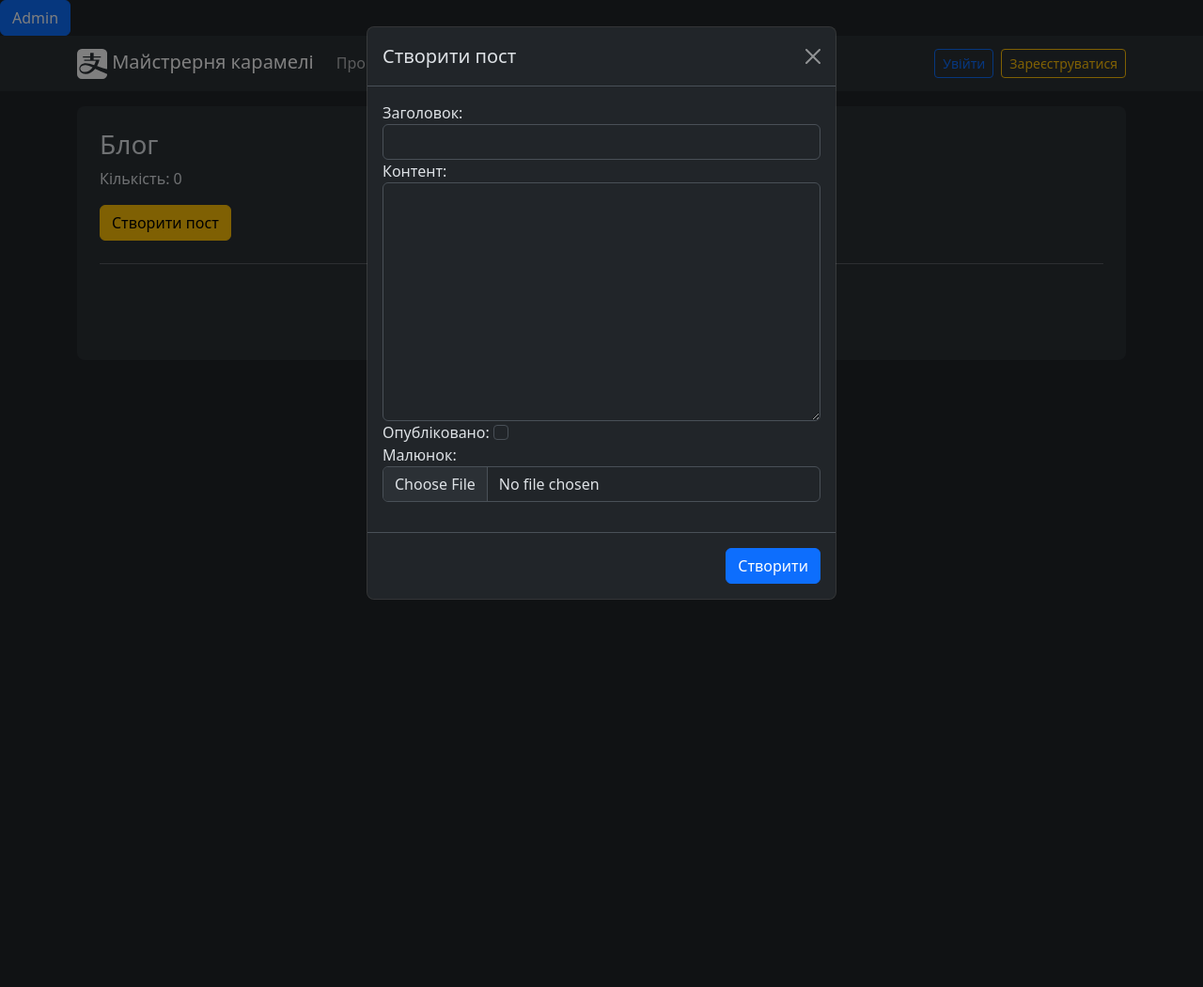
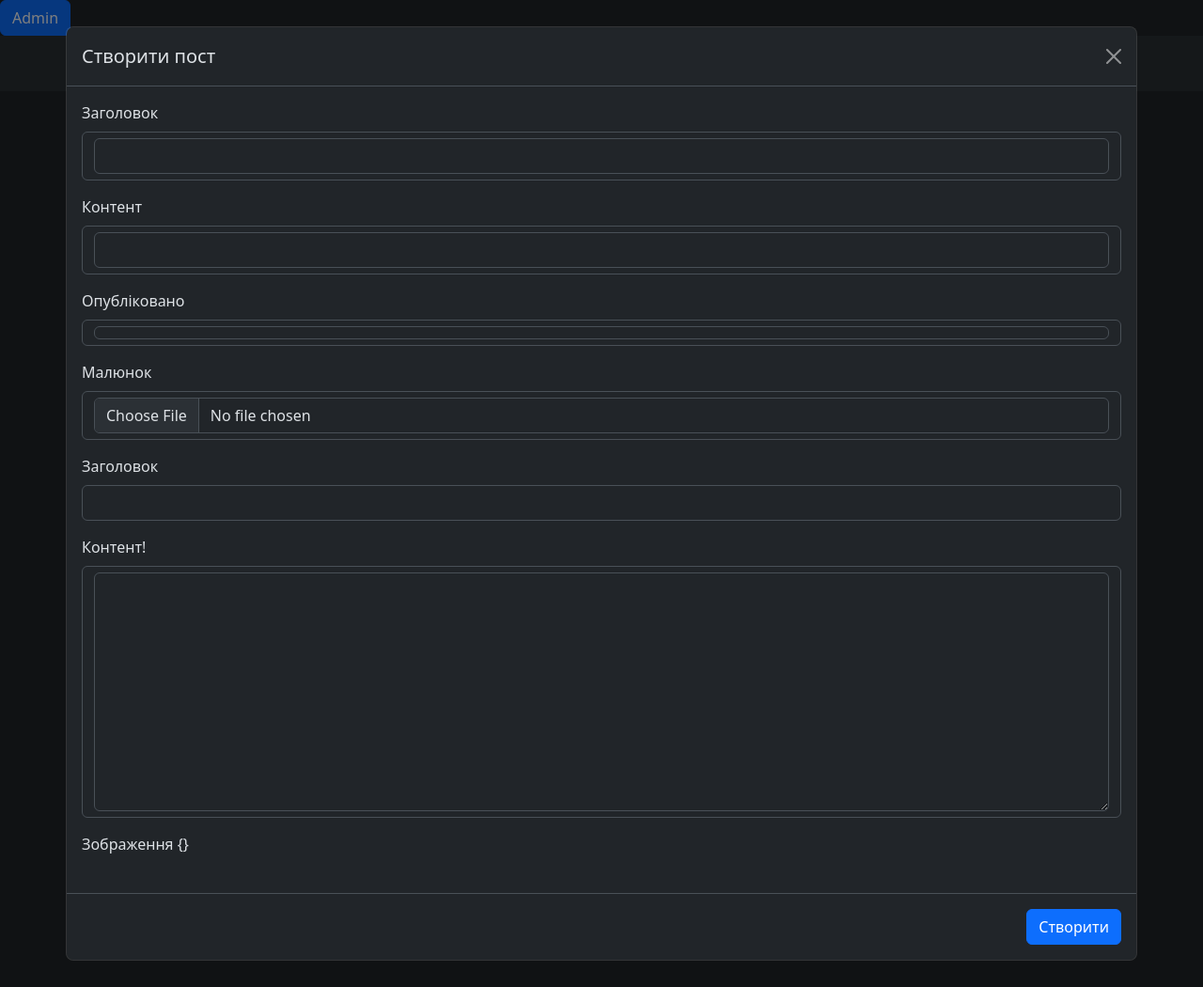
Before and after one commit to VasylKilovatyi/Test1, a Django app: page /blog/ in a window 1280 px wide, after a click on "Створити пост". Shown: the whole page at 94% size. Run offline with Django 5.2, Linux system fonts and the light colour scheme; data that the repository does not hold is empty; some libraries are stand-ins or nearby versions.

Commit message:
small fix profifile

```diff
--- a/apps/blog/templates/blog/index.html
+++ b/apps/blog/templates/blog/index.html
@@ -52,7 +52,7 @@
 
 
 <!-- Modal -->
-<div class="modal fade" id="exampleModal" tabindex="-1" aria-labelledby="exampleModalLabel" aria-hidden="true">
+<div class="modal modal-xl fade" id="exampleModal" tabindex="-1" aria-labelledby="exampleModalLabel" aria-hidden="true">
     <div class="modal-dialog">
       <div class="modal-content">
         <div class="modal-header">
@@ -62,7 +62,29 @@
         <form action="{% url 'blog:create' %}" method="post" enctype="multipart/form-data" id="create_form">
             <div class="modal-body">
                 {% csrf_token %}
-                {{ create_form }}
+                {% for field in create_form %}
+                    <div class="mb-3 form-group">
+                        <label for="{{ field.id_for_label }}" class="form-label">{{ field.label }}</label>
+                        <div class="form-control">
+                            <input type="{{ field.field.widget.input_type }}" class="form-control" id="{{ field.id_for_label }}" name="{{ field.name }}" required>
+                        </div>
+                    </div>
+                {% endfor %}
+
+                <div class="mb-3 form-group">
+                    <label for="title" class="form-label">Заголовок</label>
+                    <input type="text" class="form-control" id="title" name="title" required>
+                </div>
+                <div class="mb-3 form-group">
+                    <label for="content" class="form-label">Контент!</label>
+                    <div class="form-control" name="content">
+                    {{ create_form.content}}
+                    </div>
+                </div>
+                <div class="mb-3 form-group">
+                    <label for="image" class="form-label">Зображення</label>
+                    {}
+                </div>
                 <div id="image_box" class="mb-3"></div>
             </div>
             <div class="modal-footer">
--- a/apps/members/models.py
+++ b/apps/members/models.py
@@ -3,6 +3,7 @@ from django.contrib.auth.models import User
 
 from imagekit.models import ImageSpecField
 from imagekit.processors import ResizeToFill
+from ckeditor.fields import RichTextField
 
 # Create your models here.
 class Profile(models.Model):
@@ -12,7 +13,7 @@ class Profile(models.Model):
                                       processors=[ResizeToFill(300, 300)],
                                       format='JPEG',
                                       options={'quality': 60})
-    bio = models.TextField(verbose_name='Біографія', blank=True)
+    bio = RichTextField(verbose_name='Біографія', max_length=200, blank=True)
     birth_date = models.DateField(verbose_name='Дата народження', null=True, blank=True)
     location = models.CharField(verbose_name='Місце проживання', max_length=255, blank=True)
     website = models.URLField(verbose_name='Веб-сайт', blank=True)
--- a/apps/members/templates/members/profile.html
+++ b/apps/members/templates/members/profile.html
@@ -21,6 +21,10 @@
           <p>Електронна пошта: {{ user.email }}</p>
           <p>Дата реєстрації: {{ user.date_joined }}</p>
           <p>Дата останнього входу: {{ user.last_login }}</p>
+          <p>Кількість постів: {{ user.posts.all.count }}</p>
+          <p>Біо: {{ user.profile.bio|safe }}</p>
+          <p>Дата народження: {{ user.profile.birth_date }}</p>
+          <p>Місце проживання: {{ user.profile.location }}</p>
         </div>
     </div>
 </div>
```
Also changed, not shown: apps/members/migrations/0002_alter_profile_bio.py (added).
